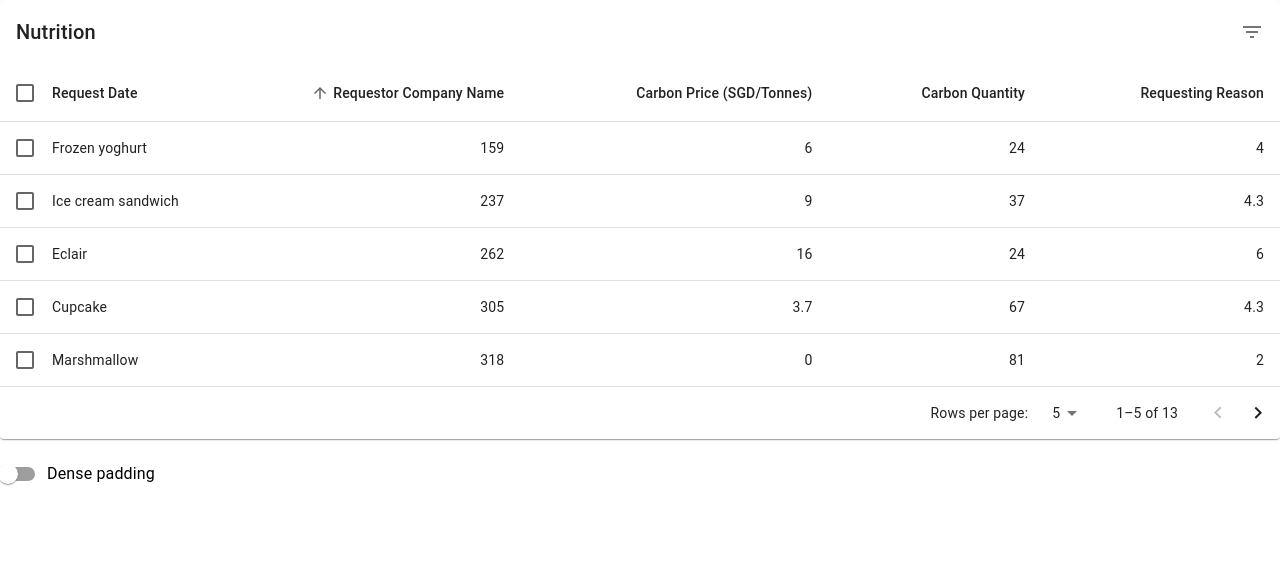
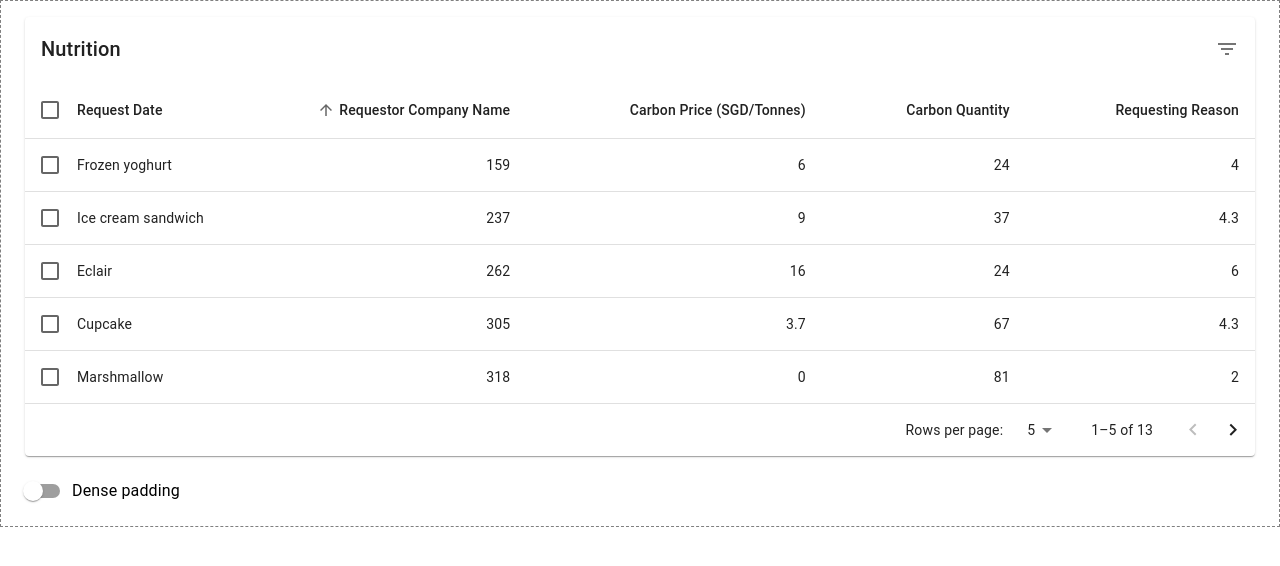
Before and after one commit to chao890/TT1_4, a React (Create React App) app in the folder frontend/: page /requests in a window 1280 px wide. Shown: the top 566 px of the page. Built offline with nearby package versions, Linux system fonts and the light colour scheme.

Commit message:
edited icons

```diff
--- a/frontend/src/RequestPage.jsx
+++ b/frontend/src/RequestPage.jsx
@@ -366,10 +366,25 @@
 
 
 import EnhancedTable from './components/requestTable'
+import {
+  Box,
+  Avatar,
+  Button,
+  Container,
+  Grid2,
+  Link,
+  TextField,
+} from "@mui/material";
 
 const Test = () => {
   return (
-    <EnhancedTable></EnhancedTable>
+    <Container
+      maxWidth="m"
+      sx={{ p: 2, border: '1px dashed grey' }}
+    >
+      <EnhancedTable/>
+    </Container>
+
   )
 }
 
--- /dev/null
+++ b/frontend/src/components/confirmationDialog.jsx
@@ -0,0 +1,55 @@
+// import * as React from 'react';
+// import Button from '@mui/material/Button';
+// import Dialog from '@mui/material/Dialog';
+// import DialogActions from '@mui/material/DialogActions';
+// import DialogContent from '@mui/material/DialogContent';
+// import DialogContentText from '@mui/material/DialogContentText';
+// import DialogTitle from '@mui/material/DialogTitle';
+// import useMediaQuery from '@mui/material/useMediaQuery';
+// import { useTheme } from '@mui/material/styles';
+
+// export default function confirmationDialog() {
+//   const [open, setOpen] = React.useState(false);
+//   const theme = useTheme();
+//   const fullScreen = useMediaQuery(theme.breakpoints.down('md'));
+
+//   const handleClickOpen = () => {
+//     setOpen(true);
+//   };
+
+//   const handleClose = () => {
+//     setOpen(false);
+//   };
+
+//   return (
+//     <React.Fragment>
+//       {/* <Button variant="outlined" onClick={handleClickOpen}>
+//         Open responsive dialog
+//       </Button> */}
+//       <Dialog
+//         fullScreen={fullScreen}
+//         open={open}
+//         onClose={handleClose}
+//         aria-labelledby="responsive-dialog-title"
+//       >
+//         <DialogTitle id="responsive-dialog-title">
+//           {"Use Google's location service?"}
+//         </DialogTitle>
+//         <DialogContent>
+//           <DialogContentText>
+//             Are you sure you want to update these item(s)?
+//             This action is permanent and cannot be undone.
+//           </DialogContentText>
+//         </DialogContent>
+//         <DialogActions>
+//           <Button autoFocus onClick={handleClose}>
+//             Cancel
+//           </Button>
+//           <Button onClick={handleClose} autoFocus>
+//             Confirm
+//           </Button>
+//         </DialogActions>
+//       </Dialog>
+//     </React.Fragment>
+//   );
+// }
--- a/frontend/src/components/requestTable.jsx
+++ b/frontend/src/components/requestTable.jsx
@@ -21,6 +21,11 @@ import Switch from '@mui/material/Switch';
 import DeleteIcon from '@mui/icons-material/Delete';
 import FilterListIcon from '@mui/icons-material/FilterList';
 import { visuallyHidden } from '@mui/utils';
+import { confirmationDialog } from './confirmationDialog'
+import {
+  Grid2,
+} from "@mui/material";
+import CheckIcon from '@mui/icons-material/Check';
 
 function createData(id, name, calories, fat, carbs, protein) {
   return {
@@ -59,8 +64,12 @@ function descendingComparator(a, b, orderBy) {
   return 0;
 }
 
-function handleDelete() {
-  console.log('test')
+function handleAccept() {
+  console.log('Accept')
+}
+
+function handleReject() {
+  console.log('reject')
 }
 
 function getComparator(order, orderBy) {
@@ -193,13 +202,25 @@ function EnhancedTableToolbar(props) {
         </Typography>
       )}
       {numSelected > 0 ? (
+        <Grid2
+          // direction="row"
+          sx={{ display: "inline-flex"}}
+        >
+          <Tooltip title="Delete">
+            <IconButton>
+              <CheckIcon
+                onClick={handleAccept}
+              />
+            </IconButton>
+          </Tooltip>
           <Tooltip title="Delete">
             <IconButton>
               <DeleteIcon
-              onClick={handleDelete}
+                onClick={handleReject}
               />
             </IconButton>
           </Tooltip>
+        </Grid2>
       ) : (
         <Tooltip title="Filter list">
           <IconButton>
@@ -214,6 +235,7 @@ function EnhancedTableToolbar(props) {
 EnhancedTableToolbar.propTypes = {
   numSelected: PropTypes.number.isRequired,
 };
+
 
 export default function EnhancedTable() {
   const [order, setOrder] = React.useState('asc');
```
Lines whose indentation alone changed are shown as unchanged.
